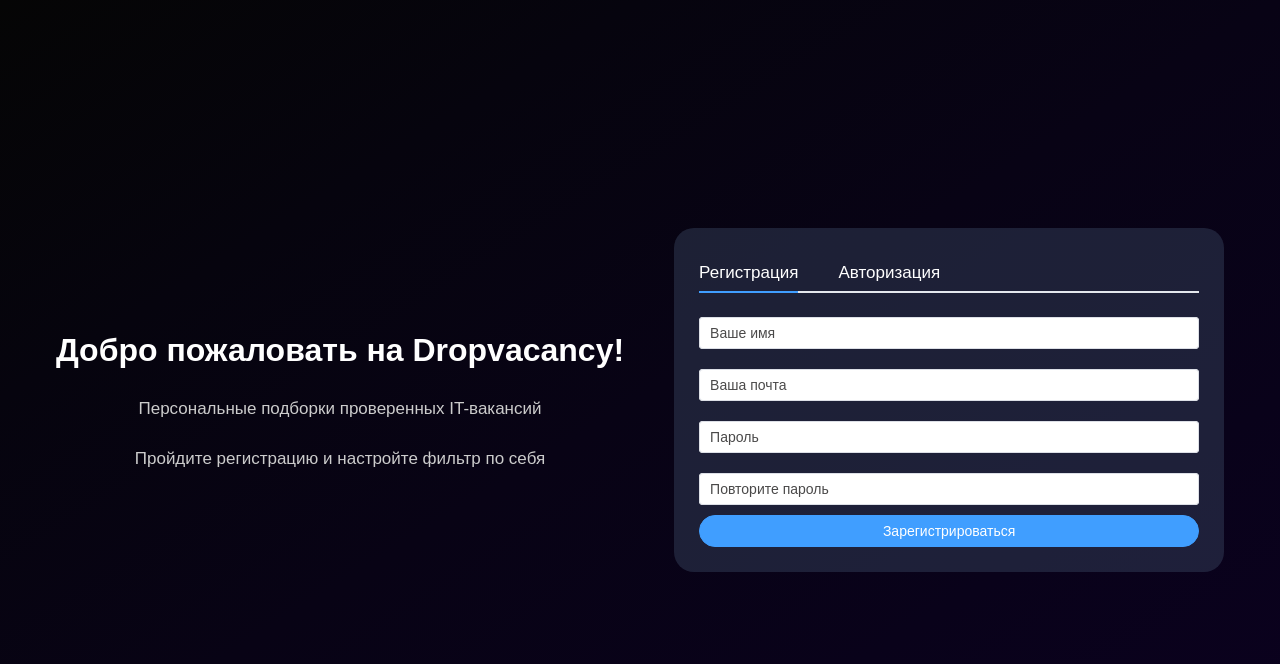
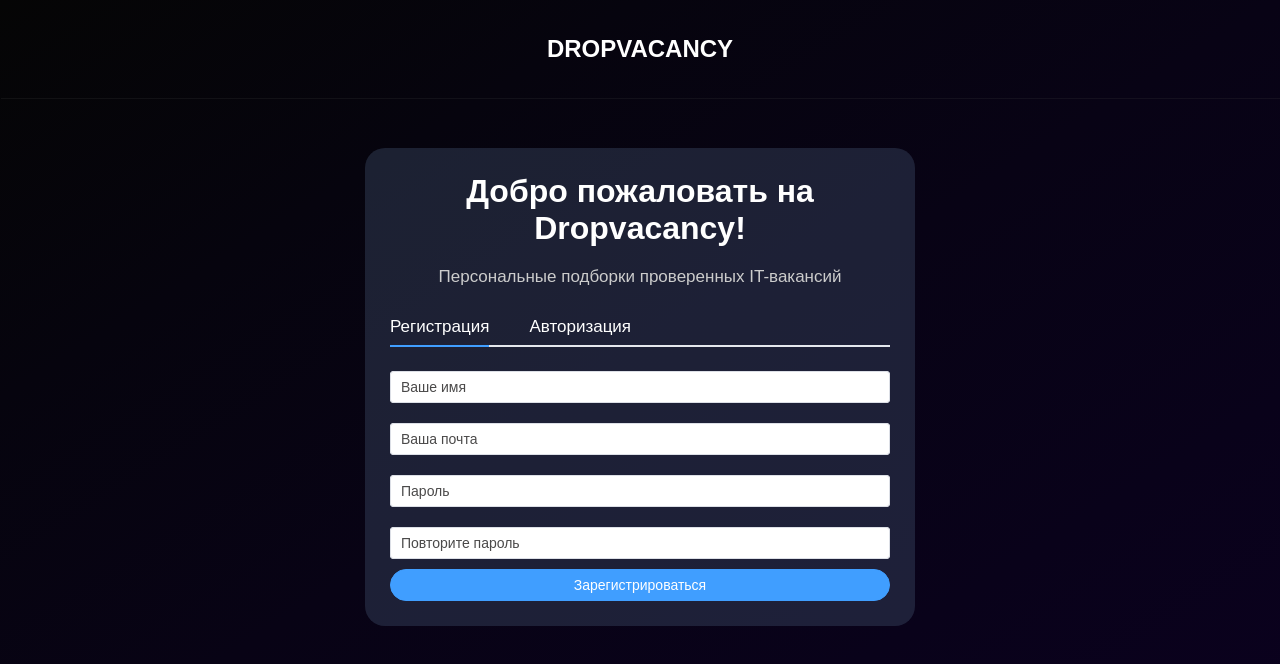
Before and after one commit to IvanXablin/dropvacancy, a Vue app: page /auth in a window 1280 px wide. Shown: the top 664 px of the page. Built offline with nearby package versions, Linux system fonts and the light colour scheme; what vue-yandex-maps would draw is missing.

Commit message:
improvement ui & added expries option for cookie

```diff
--- a/auto-imports.d.ts
+++ b/auto-imports.d.ts
@@ -1,5 +1,5 @@
 // Generated by 'unplugin-auto-import'
 export {}
 declare global {
-
+  const ElMessage: typeof import('element-plus/es')['ElMessage']
 }
--- a/src/components/forms/AuthForm.vue
+++ b/src/components/forms/AuthForm.vue
@@ -2,7 +2,7 @@
 import { ref, reactive } from 'vue';
 import { useRouter } from 'vue-router';
 import { authApi } from '@/api/Auth.api';
-import { ElMessage } from 'element-plus';
+import { ElNotification } from 'element-plus';
 import RulesForm from '@/utils/RulesForm';
 import type { TUser }  from '@/types/TUser';
 import type { FormInstance } from 'element-plus';
@@ -27,42 +27,42 @@
       if (error) {
         if (Array.isArray(error.message)) {
           error.message.forEach((error: string) => {
-            ElMessage({
-              showClose: true,
-              message: error,
+            ElNotification({
+              title: error,
               type: 'error',
+              position: 'bottom-right',
             });
           });
         }
         else {
-          ElMessage({
-            showClose: true,
-            message: error.message,
-            type: 'error',
+          ElNotification({
+              title: error.message,
+              type: 'error',
+              position: 'bottom-right',
           });
         }
       }
 
       if (response) {
-        ElMessage({
-          message: 'Успех! Вы вошли!',
-          type: 'success',
+        ElNotification({
+            title: 'Успех! Вы вошли!',
+            type: 'success',
+            position: 'bottom-right',
         });
         Cookies.set('ID', response.user._id)
-        Cookies.set('ACCESS_TOKEN_KEY', response.accessToken)
+        Cookies.set('ACCESS_TOKEN_KEY', response.accessToken, { expires: 30 })
         await router.push({ path: '/vacancies' });
       }
     }
     else {
-      ElMessage({
-        showClose: true,
-        message: 'Заполните правильно форму!',
-        type: 'error',
+      ElNotification({
+          title: 'Заполните правильно форму!',
+          type: 'error',
+          position: 'bottom-right',
       });
     }
   });
 };
-
 </script>
 
 <template>
@@ -85,7 +85,13 @@
         />
       </el-form-item>
     </el-form>
-    <el-button @click="handleSubmitForm(ruleFormRef)" type="primary" round>Войти</el-button>
+    <el-button
+      @click="handleSubmitForm(ruleFormRef)"
+      type="primary"
+      round
+    >
+      Войти
+    </el-button>
   </div>
 </template>
 
--- a/src/components/forms/RegistForm.vue
+++ b/src/components/forms/RegistForm.vue
@@ -2,7 +2,7 @@
 import { ref, reactive } from 'vue';
 import { useRouter } from 'vue-router';
 import { authApi } from '@/api/Auth.api';
-import { ElMessage } from 'element-plus';
+import { ElNotification } from 'element-plus';
 import RulesForm from '@/utils/RulesForm';
 import type { FormInstance } from 'element-plus';
 import type { TUser }  from '@/types/TUser';
@@ -29,29 +29,30 @@
 
       if (error) {
         error.message.forEach((error: string) => {
-          ElMessage({
-            showClose: true,
-            message: error,
-            type: 'error',
+          ElNotification({
+              title: error,
+              type: 'error',
+              position: 'bottom-right',
           });
         })
       }
 
       if (response) {
-        ElMessage({
-          message: 'Успех! Вы вошли!',
-          type: 'success',
+        ElNotification({
+            title: 'Успех! Вы вошли',
+            type: 'success',
+            position: 'bottom-right',
         });
-        Cookies.set('ID', response.user._id)
-        Cookies.set('ACCESS_TOKEN_KEY', response.accessToken)
+        Cookies.set('ID', response.user._id);
+        Cookies.set('ACCESS_TOKEN_KEY', response.accessToken, { expires: 30 });
         await router.push({ path: '/vacancies' });
       }
     }
     else {
-      ElMessage({
-        showClose: true,
-        message: 'Заполните правильно форму!',
-        type: 'error',
+      ElNotification({
+          title: 'Заполните правильно форму!',
+          type: 'error',
+          position: 'bottom-right',
       });
     }
   });
@@ -89,7 +90,14 @@
         />
       </el-form-item>
     </el-form>
-    <el-button @click="handleSubmitForm(ruleFormRef)" type="primary" round>Зарегистрироваться</el-button>
+    <el-button
+      @click="handleSubmitForm(ruleFormRef)"
+      type="primary"
+      round
+      @keyup.enter="handleSubmitForm(ruleFormRef)"
+    >
+    Зарегистрироваться
+    </el-button>
   </div>
 </template>
 
@@ -99,7 +107,7 @@
   flex-direction: column;
   justify-content: space-evenly;
   width: 100%;
-  height: 90%;
+  height: auto;
 
   .el-form {
     display: flex;
--- a/src/router/index.ts
+++ b/src/router/index.ts
@@ -30,7 +30,7 @@
         {
           path: '/map',
           name: 'MapView',
-          component: () => import('@/views/Map.vue'),
+          component: () => import('@/views/VacanciesMap.vue'),
         },
         {
           path: '/vacancy/:id',
@@ -60,9 +60,10 @@
 });
 
 router.beforeEach(async (to, from, next) => {
-  const accessToken = Cookies.get('ACCESS_TOKEN_KEY');
-  if (to.name !== 'AuthView' && !accessToken) next({ name: 'AuthView' })
+  if (to.name !== 'AuthView' && !Cookies.get('ACCESS_TOKEN_KEY')) {
+    next({ name: 'AuthView' })
+  }
   else next();
-})
+});
 
 export default router;
--- a/src/views/404.vue
+++ b/src/views/404.vue
@@ -1,7 +1,6 @@
 <template>
   <div class="not-found-warning">
     <h1>404</h1>
-    <p>Страница не найдена!</p>
     <router-link class="not-found-warning__link" to="/vacancies">
       Вернуться к просмотру вакансий
     </router-link>
@@ -16,7 +15,7 @@
   align-items: center;
   gap: 20px;
   height: 100vh;
-  font-size: 30px;
+  font-size: 36px;
 
   &__link {
     text-align: center;
--- a/src/views/AuthView.vue
+++ b/src/views/AuthView.vue
@@ -8,12 +8,16 @@
 
 <template>
   <div class="auth-view">
-    <div class="auth-view__welcome">
-      <h1>Добро пожаловать на Dropvacancy!</h1>
-      <p class="auth-view__info">Персональные подборки проверенных IT-вакансий</p>
-      <p class="auth-view__info">Пройдите регистрацию и настройте фильтр по себя</p>
+    <div class="auth-header">
+      <router-link class="auth-header__logo" to="/home">
+        DROPVACANCY
+      </router-link>
     </div>
     <div class="auth-view__forms">
+      <div class="auth-view__welcome">
+        <h1>Добро пожаловать на Dropvacancy!</h1>
+        <p class="auth-view__info">Персональные подборки проверенных IT-вакансий</p>
+      </div>
       <el-tabs v-model="activeTab">
         <el-tab-pane label="Регистрация" name="regist">
           <regist-form/>
@@ -29,16 +33,35 @@
 <style lang="scss" scoped>
 .auth-view {
   display: flex;
-  justify-content: center;
+  flex-direction: column;
   align-items: center;
   height: 100vh;
-  padding: 10px;
   gap: 50px;
+
+  .auth-header {
+    display: flex;
+    justify-content: space-evenly;
+    align-items: center;
+    width: 100%;
+    padding: 35px;
+    box-shadow: 1px 1px rgba(70, 70, 70, 0.2);
+
+    &__logo {
+      font-size: 24px;
+      font-weight: bold;
+      text-transform: uppercase;
+    }
+
+    @media screen and (max-width: 810px) {
+      box-shadow: none;
+    }
+  }
 
   &__welcome {
     display: flex;
     flex-direction: column;
-    gap: 30px;
+    margin-bottom: 20px;
+    gap: 20px;
     text-align: center;
     border-radius: 10px;
   }
@@ -59,6 +82,7 @@
 
   @media screen and (max-width: 810px) {
     flex-direction: column;
+    padding: 10px;
     gap: 30px;
   }
 }
--- a/src/views/HomeView.vue
+++ b/src/views/HomeView.vue
@@ -12,7 +12,6 @@
 import { specialtiesList } from "@/utils/SpecialtiesList";
 import { vacanciesApi } from "@/api/Vacancies.api";
 import { onMounted, ref } from "vue";
-import VacancyFilter from "@/components/VacancyFilter.vue";
 
 const countVacancies = ref<any[]>([2000, 602, 703, 4343, 5455, 4600, 2121, 3000, 100, 6234, 210])
 
--- /dev/null
+++ b/src/views/VacanciesMap.vue
@@ -0,0 +1,7 @@
+<script setup lang="ts">
+import VacanciesMap from "@/components/VacanciesMap.vue";
+</script>
+
+<template>
+  <vacancies-map/>
+</template>
```
